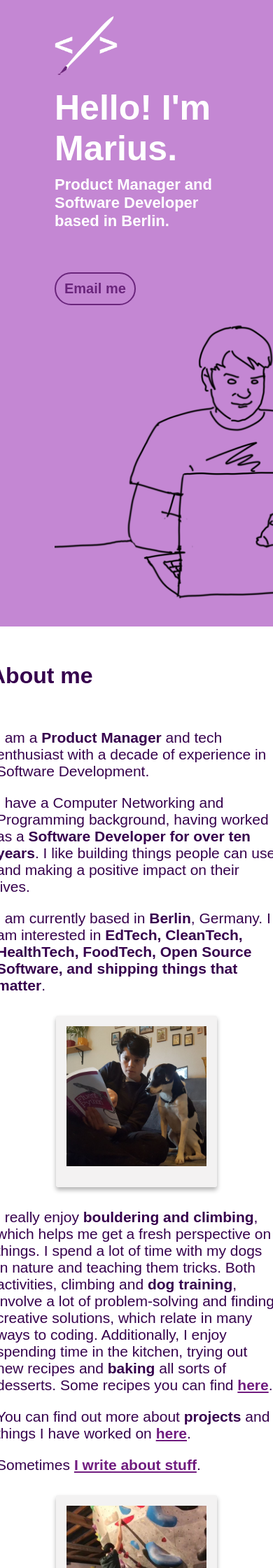
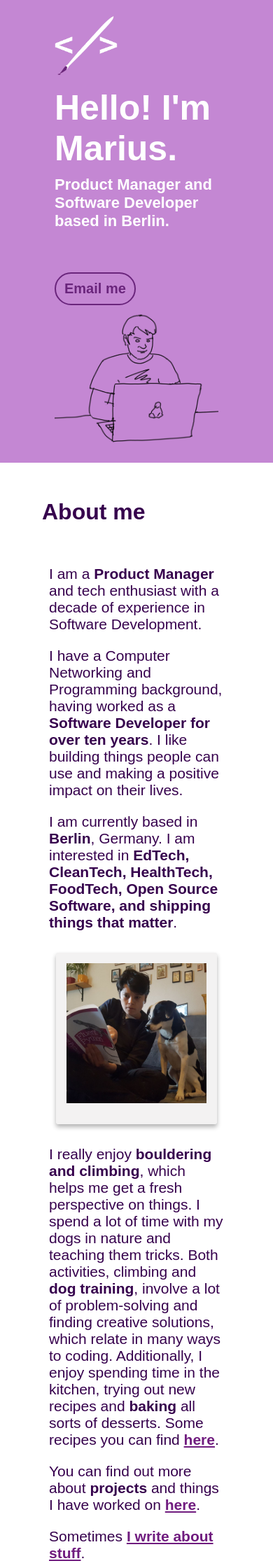
Before and after one commit to mariusavram91/mariusavram, a Jekyll site: the page built from index.html, in a window 390 px wide. Shown: the top 2240 px of the page at 70% size. Built offline with Jekyll 4.4.1, drawn with Linux system fonts in a browser that asks for light colours; some of the changed text lies outside the part shown.

Commit message:
Fix home page on mobile

```diff
--- a/_config.yml
+++ b/_config.yml
@@ -3,10 +3,9 @@
 description         : >
                       Product Manager and tech enthusiast based in Berlin with a decade of experience in Software Development.
 url                 : "https://mariusavram.com"
+name                : Marius Avram
 
 resume              : /assets/Marius_Avram_PM-Resume.pdf
-
-
 
 github_username     : mariusavram91
 linkedin_username   : mariusavram91
--- a/_includes/footer.html
+++ b/_includes/footer.html
@@ -1,6 +1,6 @@
 <div class="footer">
   <div class="copyright">
-    <p>{{ site.title }} © {{ site.time | date: '%Y' }}. All rights reserved.</p>
+    <p>{{ site.name }} © {{ site.time | date: '%Y' }}. All rights reserved.</p>
     <p>
       Powered by
       <a href="https://github.com/mariusavram91/mariusavram" target="_blank"
--- a/_sass/_base.scss
+++ b/_sass/_base.scss
@@ -77,6 +77,12 @@
         align-items: center;
       }
 
+      .companies {
+        display: flex;
+        justify-content: center;
+        padding: 40px 10px;
+      }
+
       /* Responsive layout */
       @media (max-width: 820px) {
         .intro {
@@ -86,12 +92,14 @@
         .description {
           flex-direction: column-reverse;
         }
-      }
 
-      .companies {
-        display: flex;
-        justify-content: center;
-        padding: 40px 10px;
+        .companies {
+          flex-direction: column;
+        }
+
+        .company {
+          padding-top: 10px;
+        }
       }
 
       .contact {
@@ -164,6 +172,15 @@
         z-index: 10000;
       }
 
+       /* Responsive layout */
+      @media (max-width: 820px) {
+        .doodle {
+          width: auto;
+          height: auto;
+          max-width: 360px;
+        }
+      }
+
       .polaroid {
         width: 300px;
         background: #f3f2f2;
@@ -194,6 +211,17 @@
 
       .recipe-photo {
         max-width: 540px;
+      }
+
+      /* Responsive layout */
+      @media (max-width: 820px) {
+        .recipe-photos {
+          flex-direction: column;
+        }
+
+        .recipe-photo {
+          margin-top: 10px;
+        }
       }
 
       /* headings */
```
Also changed, not shown: 1 other file.
